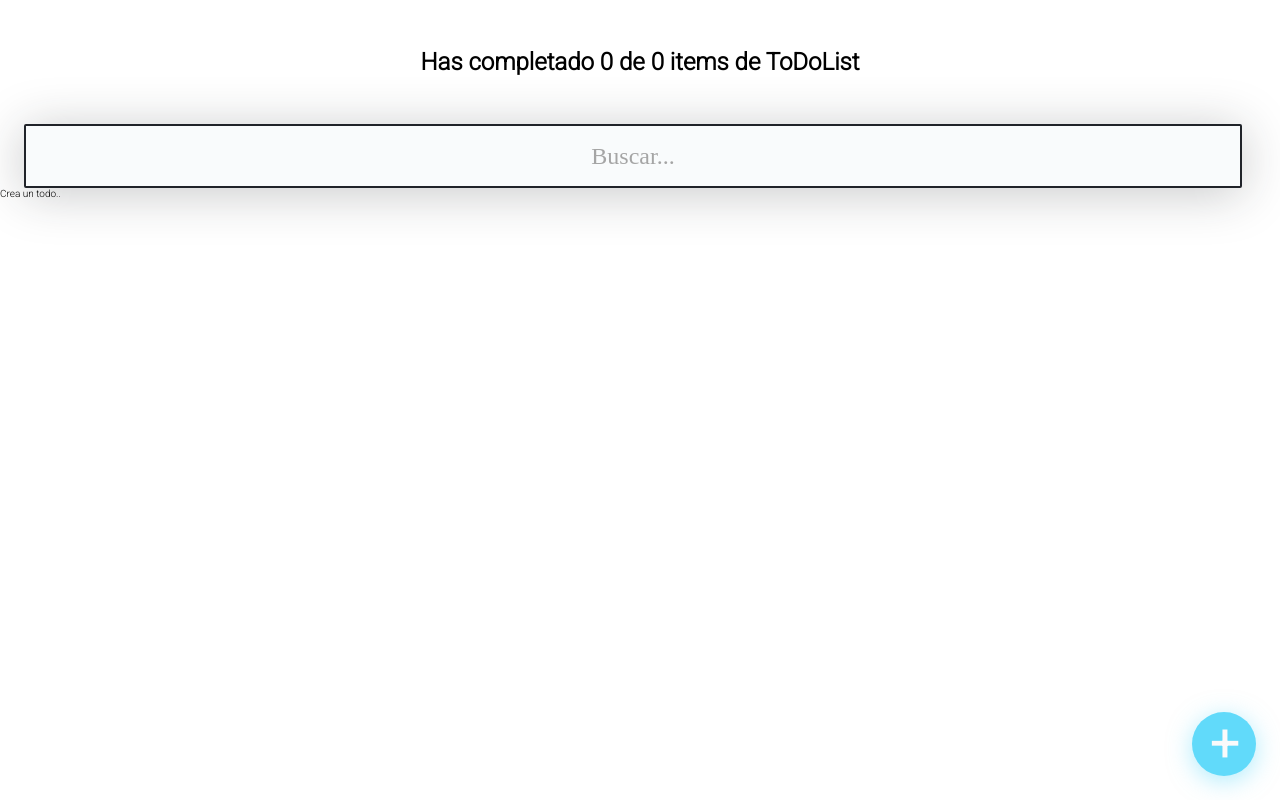
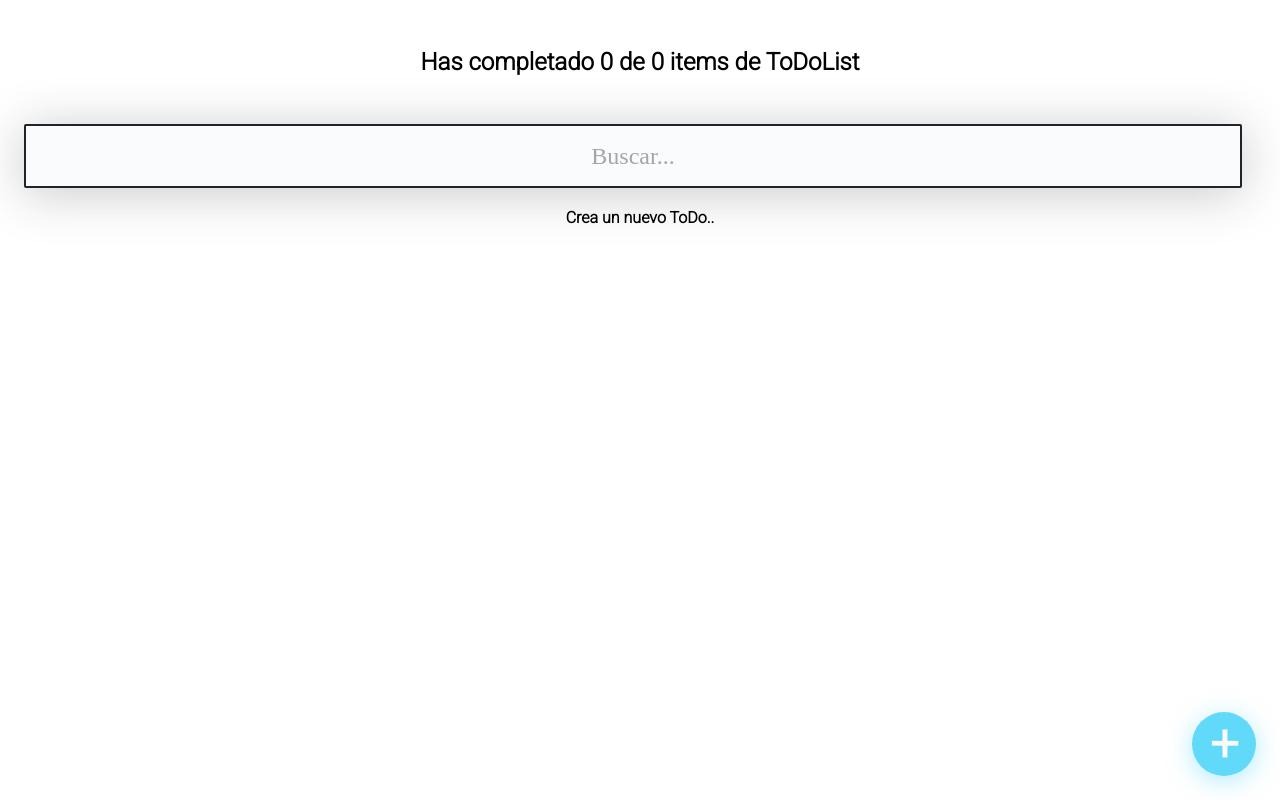
Before and after one commit to AndresCalvoG/ToDoList, a React (Create React App) app: page / in a window 1280 px wide. Built offline with nearby package versions, Linux system fonts and the light colour scheme.

Commit message:
end step 9 applying render props

```diff
--- a/src/App/App.js
+++ b/src/App/App.js
@@ -34,11 +34,14 @@ function App() {
         <Counter totalTodos={totalTodos} completedTodos={completedTodos} />
         <Searcher searchValue={searchValue} setSearchValue={setSearchValue} />
       </Header>
-      <List>
-        {error && <TodosError error={error} />}
-        {loading && <TodosLoading />}
-        {!loading && !searchedTodos.length && <EmptyTodos />}
-        {searchedTodos.map((todo) => (
+      <List
+        error={error}
+        loading={loading}
+        searchedTodos={searchedTodos}
+        onError={() => <TodosError error={error} />}
+        onLoading={() => <TodosLoading />}
+        onEmptyTodos={() => <EmptyTodos />}
+        render={(todo) => (
           <Item
             key={todo.text}
             text={todo.text}
@@ -46,8 +49,8 @@ function App() {
             onComplete={() => completeTodo(todo.text)}
             onDelete={() => deleteTodo(todo.text)}
           />
-        ))}
-      </List>
+        )}
+      />
       <NewItemButton setOpenModal={setOpenModal} />
 
       {!!openModal && (
--- a/src/components/EmptyTodos/EmptyTodos.js
+++ b/src/components/EmptyTodos/EmptyTodos.js
@@ -1,7 +1,16 @@
 import React from "react";
+import Styled from "styled-components";
+
+const Container = Styled.p`
+  width: 90%
+  height: 6rem;
+  font-size: 1.6rem;
+  font-weight: bold;
+  margin-top: 2rem;
+`;
 
 function EmptyTodos() {
-  return <p>Crea un todo..</p>;
+  return <Container>Crea un nuevo ToDo..</Container>;
 }
 
 export { EmptyTodos };
--- a/src/components/Item/Item.js
+++ b/src/components/Item/Item.js
@@ -2,6 +2,7 @@ import React from "react";
 import Styled from "styled-components";
 
 const Container = Styled.li`
+  width: 95%;
   background-color: #FAFAFA;
   position: relative;
   display: flex;
@@ -39,8 +40,8 @@ const Container = Styled.li`
 
 & > span:nth-child(3) {
   position: absolute;
-  top: -24px;
-  right: 0;
+  top: -20px;
+  right: -10px;
   &:hover {
   color: red;
   }
--- a/src/components/List/List.js
+++ b/src/components/List/List.js
@@ -2,6 +2,11 @@ import React from "react";
 import Styled from "styled-components";
 
 const Container = Styled.section`
+  width: 100%;
+  display: flex;
+  flex-direction: column;
+  align-items: center;
+
   & > ul {
   margin: 0;
   padding: 0 0 56px 0;
@@ -12,6 +17,11 @@ const Container = Styled.section`
 function List(props) {
   return (
     <Container>
+      {props.error && props.onError()}
+      {props.loading && props.onLoading()}
+      {!props.loading && !props.searchedTodos.length && props.onEmptyTodos()}
+      {props.searchedTodos.map((todo) => props.render(todo))}
+
       <ul>{props.children}</ul>
     </Container>
   );
```
